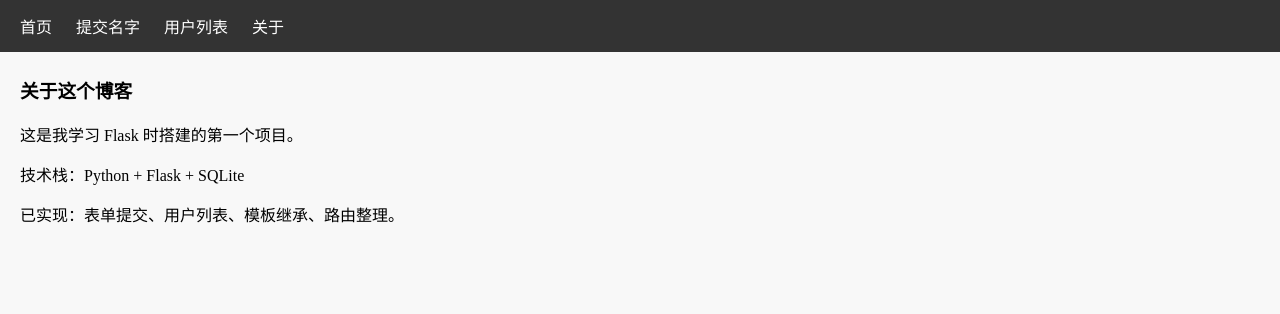
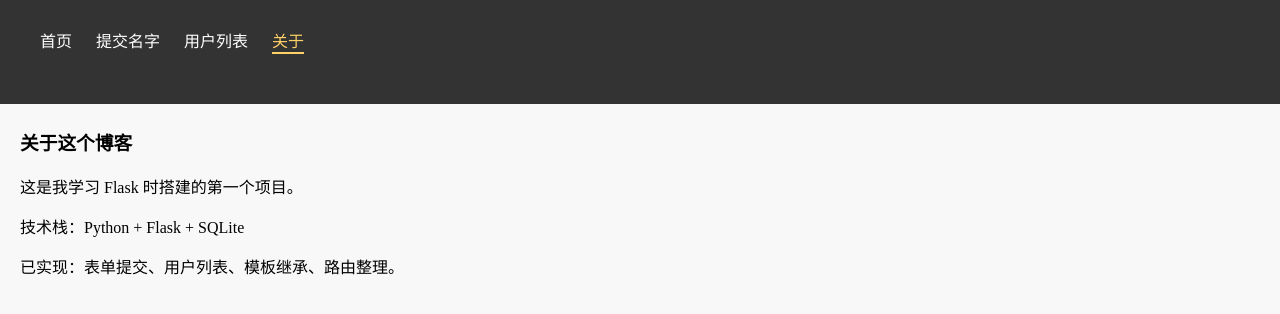
Before and after one commit to liuhongrui087-art/MyBlog, a Flask app: page /about in a window 1280 px wide. Shown: the top 314 px of the page. Run offline with Flask 3, Linux system fonts and the light colour scheme.

Commit message:
阶段4-3：导航栏增加当前页高亮；/about 迁移到模板

```diff
--- a/static/style.css
+++ b/static/style.css
@@ -23,3 +23,8 @@ nav a:hover {
 main {
     padding: 0 20px;
 }
+nav a.active {
+    color: #ffd166;
+    border-bottom: 2px solid #ffd166;
+    padding-bottom: 2px;
+}
--- a/templates/base.html
+++ b/templates/base.html
@@ -7,10 +7,13 @@
 </head>
 <body>
     <nav>
-        <a href="{{ url_for('main.hello') }}">首页</a>
-        <a href="{{ url_for('main.index') }}">提交名字</a>
-        <a href="{{ url_for('main.show_users') }}">用户列表</a>
-        <a href="{{ url_for('main.about') }}">关于</a>
+        <nav>
+    <a href="{{ url_for('main.hello') }}" class="{{ 'active' if request.endpoint == 'main.hello' else '' }}">首页</a>
+    <a href="{{ url_for('main.index') }}" class="{{ 'active' if request.endpoint == 'main.index' else '' }}">提交名字</a>
+    <a href="{{ url_for('main.show_users') }}" class="{{ 'active' if request.endpoint == 'main.show_users' else '' }}">用户列表</a>
+    <a href="{{ url_for('main.about') }}" class="{{ 'active' if request.endpoint == 'main.about' else '' }}">关于</a>
+</nav>
+
     </nav>
 
     <main>
```
